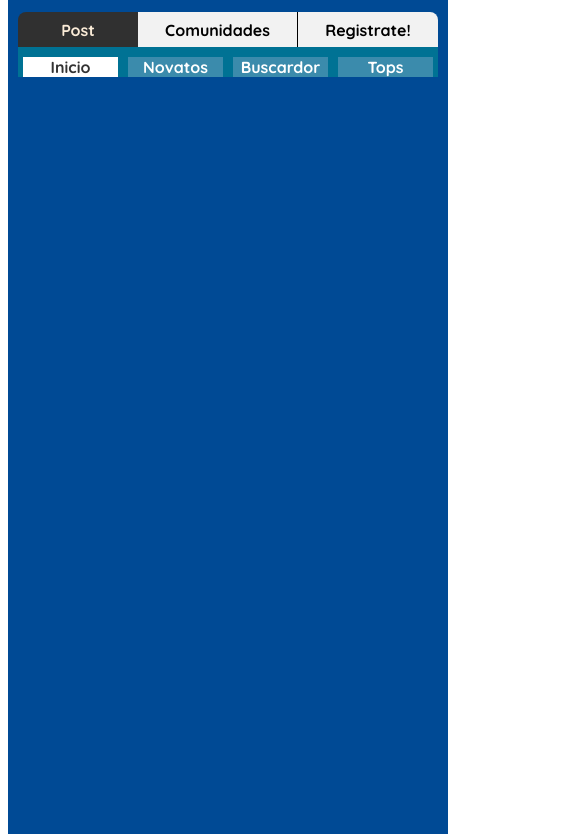
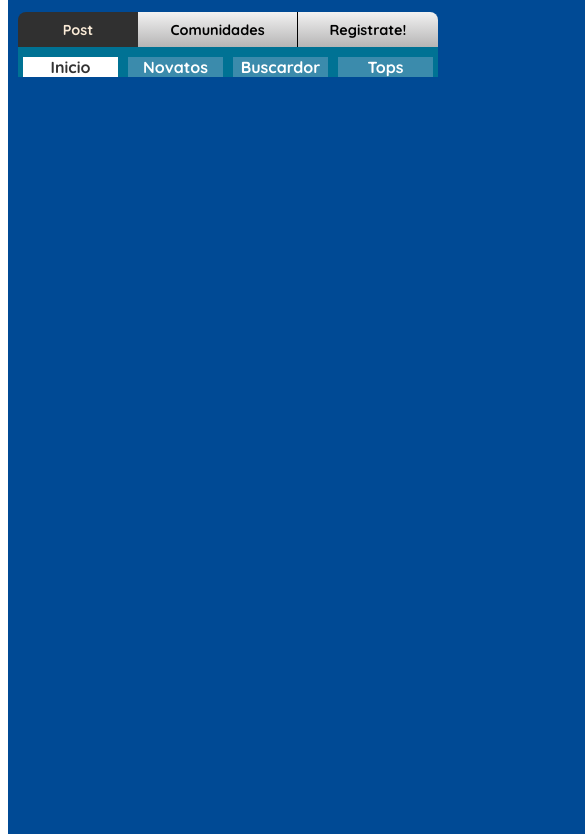
Before and after one commit to ivan2600/-taringa_v4, a plain HTML site: page index.html in a window 390 px wide. Shown: the part 71-905 px from the top of the page, 585 px wide, since content can reach past the window. Drawn offline with Linux system fonts and the light colour scheme.

Commit message:
better responsive

```diff
--- a/style.css
+++ b/style.css
@@ -35,7 +35,8 @@ header h6 {
 
 nav {
   display: grid;
-  grid-template-columns: 1fr 1.2fr 1fr auto 1.2fr;
+  grid-template-columns: minmax(120px, 1fr) minmax(160px, 1.2fr) minmax(140px, 1fr) minmax(auto, 3fr) minmax(160px, 1.2fr);
+  background: linear-gradient(#F2F2F2, #b6b5b5);
   background-color: #F2F2F2;
   height: 35px;
   font-weight: 700;
@@ -159,8 +160,8 @@ nav div a {
 
 @media (max-width: 600px) {
   main {
-    min-width: 440px;
-    max-width: 440px;
+    /* min-width: 440px;
+    max-width: 440px; */
   }
 
   nav {
@@ -169,6 +170,7 @@ nav div a {
     grid-template-rows: repeat(2, 35px);
     width: 420px;
     border-top-right-radius: 8px;
+    font-size: 0.9em;
   }
 
   #identificarme {
```
